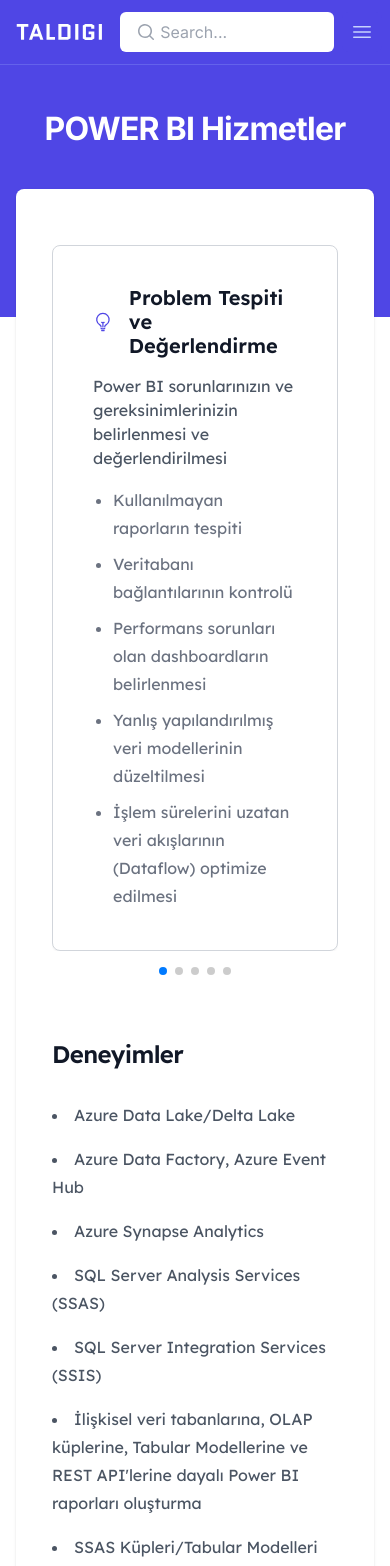
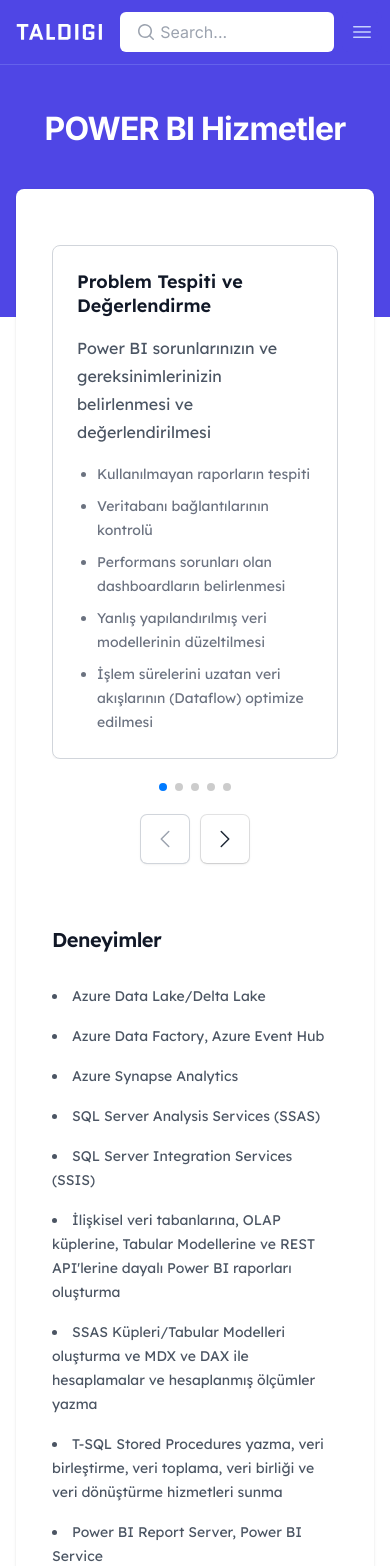
Before and after one commit to Altuggurgul/nextproject, a Next.js app: page /bilgi in a window 390 px wide. Shown: the top 1566 px of the page. Built offline with nearby package versions, Linux system fonts and the light colour scheme.

Commit message:
POWER BI hizmetler sayfası kart güncellemeleri yapıldı

```diff
--- a/src/components/bilgigiris.jsx
+++ b/src/components/bilgigiris.jsx
@@ -1,8 +1,10 @@
-import { ServerIcon, ShieldCheckIcon, LightBulbIcon, ChartBarIcon, CogIcon } from '@heroicons/react/24/outline';
+import { ServerIcon, ShieldCheckIcon, LightBulbIcon, ChartBarIcon, CogIcon, ChevronLeftIcon, ChevronRightIcon, ArrowLeftIcon, ArrowRightIcon } from '@heroicons/react/24/outline';
 import { Swiper, SwiperSlide } from 'swiper/react';
 import { Pagination } from 'swiper/modules';
 import 'swiper/css';
 import 'swiper/css/pagination';
+
+import { useRef, useState } from 'react';
 
 export default function PowerBIHizmetleri() {
   const services = [
@@ -88,10 +90,32 @@
     'SQL Veritabanı, SQL Veri Ambarı',
   ];
 
+
+  const swiperRef = useRef(null);
+  const [isBeginning, setIsBeginning] = useState(true);
+  const [isEnd, setIsEnd] = useState(false);
+
+  const handlePrev = () => {
+    if (swiperRef.current && swiperRef.current.swiper) {
+      swiperRef.current.swiper.slidePrev();
+      setIsBeginning(swiperRef.current.swiper.isBeginning);
+      setIsEnd(swiperRef.current.swiper.isEnd);
+    }
+  };
+
+  const handleNext = () => {
+    if (swiperRef.current && swiperRef.current.swiper) {
+      swiperRef.current.swiper.slideNext();
+      setIsBeginning(swiperRef.current.swiper.isBeginning);
+      setIsEnd(swiperRef.current.swiper.isEnd);
+    }
+  };
+
   return (
-    <div className="max-w-7xl mx-auto py-8 px-4 sm:px-6 lg:px-8 font-display">
+    <div className="max-w-7xl mx-auto py-8 px-4 sm:px-6 lg:px-8 font-display relative">
+
       {/* Büyük Ekranlar için Grid Layout */}
-      <div className="hidden lg:grid grid-cols-1 gap-10 sm:grid-cols-2 lg:grid-cols-3">
+      <div className="hidden lg:grid grid-cols-1 gap-10 sm:grid-cols-2 lg:grid-cols-3 mt-12">
         {services.map((service) => (
           <div
             key={service.id}
@@ -114,23 +138,31 @@
       {/* Küçük Ekranlar için Swiper Slider */}
       <div className="lg:hidden">
         <Swiper
+          ref={swiperRef}
           spaceBetween={10}
           slidesPerView={1}
           pagination={{
             clickable: true,
-            el: '.custom-pagination', // Pagination'ı özelleştirmek için kullanılır
+            el: '.custom-pagination',
+          }}
+          onSlideChange={() => {
+            setIsBeginning(swiperRef.current.swiper.isBeginning);
+            setIsEnd(swiperRef.current.swiper.isEnd);
+          }}
+          onSwiper={(swiper) => {
+            setIsBeginning(swiper.isBeginning);
+            setIsEnd(swiper.isEnd);
           }}
           modules={[Pagination]}
         >
           {services.map((service) => (
             <SwiperSlide key={service.id}>
-              <div className="bg-white p-10 rounded-lg border border-gray-300 shadow-sm hover:shadow-md transition-shadow duration-300">
+              <div className="bg-white p-6 rounded-lg border border-gray-300 shadow-sm hover:shadow-md transition-shadow duration-300">
                 <div className="flex items-center mb-4">
-                  <service.icon className="h-10 w-10 text-indigo-600" aria-hidden="true" />
-                  <h3 className="ml-4 text-xl leading-6 font-semibold text-gray-900">{service.title}</h3>
+                  <h3 className="text-lg leading-6 font-semibold text-gray-900">{service.title}</h3>
                 </div>
-                <p className="text-gray-600 mb-4">{service.description}</p>
-                <ul className="text-base text-gray-500 list-disc pl-5 space-y-2">
+                <p className="text-gray-600 text-base mb-4">{service.description}</p>
+                <ul className="text-sm text-gray-500 list-disc pl-5 space-y-2">
                   {service.items.map((item, index) => (
                     <li key={index}>{item}</li>
                   ))}
@@ -139,16 +171,37 @@
             </SwiperSlide>
           ))}
         </Swiper>
-        {/* Pagination için özel bir div */}
-        <div className="custom-pagination mt-4 flex justify-center"></div>
+        <div className="custom-pagination mt-6 flex justify-center"></div>
+
+        {/* Navigasyon Butonları (Küçük Ekranlarda Gösterilecek) */}
+        <div className="mt-6 flex justify-center space-x-3">
+          <button
+            onClick={handlePrev}
+            className={`p-3 rounded-md shadow transition ${
+              isBeginning ? 'text-gray-400 ring-1 ring-gray-300' : 'text-gray-800 ring-1 ring-gray-950/10 hover:bg-gray-100'
+            }`}
+            disabled={isBeginning}
+          >
+            <ChevronLeftIcon className="h-6 w-6" />
+          </button>
+          <button
+            onClick={handleNext}
+            className={`p-3 rounded-md shadow transition ${
+              isEnd ? 'text-gray-400 ring-1 ring-gray-300' : 'text-gray-800 ring-1 ring-gray-950/10 hover:bg-gray-100'
+            }`}
+            disabled={isEnd}
+          >
+            <ChevronRightIcon className="h-6 w-6" />
+          </button>
+        </div>
       </div>
 
       {/* Yeni Eklenen Bölüm */}
       <div className="mt-16">
-        <h3 className="text-2xl leading-tight font-semibold tracking-tight text-gray-900 text-left mb-8">
+        <h3 className="text-xl lg:text-2xl leading-tight font-semibold tracking-tight text-gray-900 text-left mb-8">
           Deneyimler
         </h3>
-        <div className="grid grid-cols-1 sm:grid-cols-2 gap-x-10 gap-y-4 text-gray-600 text-base">
+        <div className="grid grid-cols-1 sm:grid-cols-2 gap-x-10 gap-y-4 text-gray-600 text-sm lg:text-base">
           {expertise.map((item, index) => (
             <div key={index}>
               <li className="list-disc list-inside">{item}</li>
```
